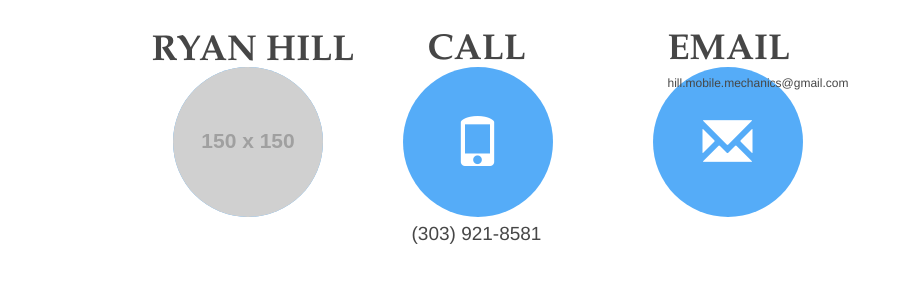
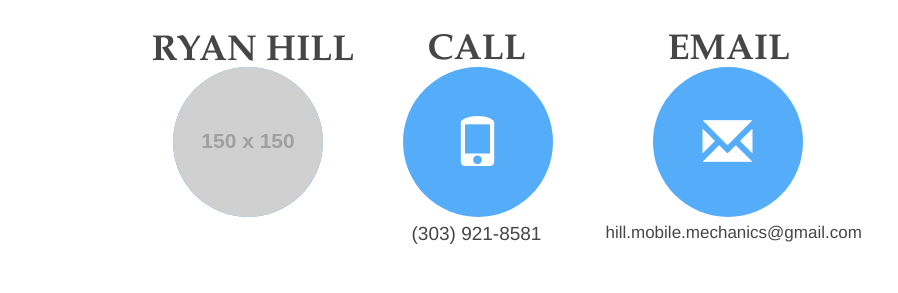
Before and after one commit to LaurenTDavis/ryanhill, a website: page public/html/home.html at #!/contact in a window 1280 px wide. Shown: the part 538-831 px from the top of the page, 0-898 px from the left. Drawn offline with nearby package versions, Linux system fonts and the light colour scheme; some packages are replaced by stand-ins of ours; placeholder pictures from the web are drawn by us.

Commit message:
fixed email class

```diff
--- a/public/html/contact.html
+++ b/public/html/contact.html
@@ -23,7 +23,7 @@
         <div class="col-lg-5 col-md-3 col-xs-push-1 circle push-left">
         	 <span class="icon-position glyphicon glyphicon-envelope" aria-hidden="true"></span>
         	 <h1 class="book email-position">Email</h1>
-        	<h6 class="">hill.mobile.mechanics@gmail.com</h6>
+        	<h6 class="email">hill.mobile.mechanics@gmail.com</h6>
 
         </div>
          <div class="col-lg-5 col-md-3 col-xs-push-1 circle push-left">
```
